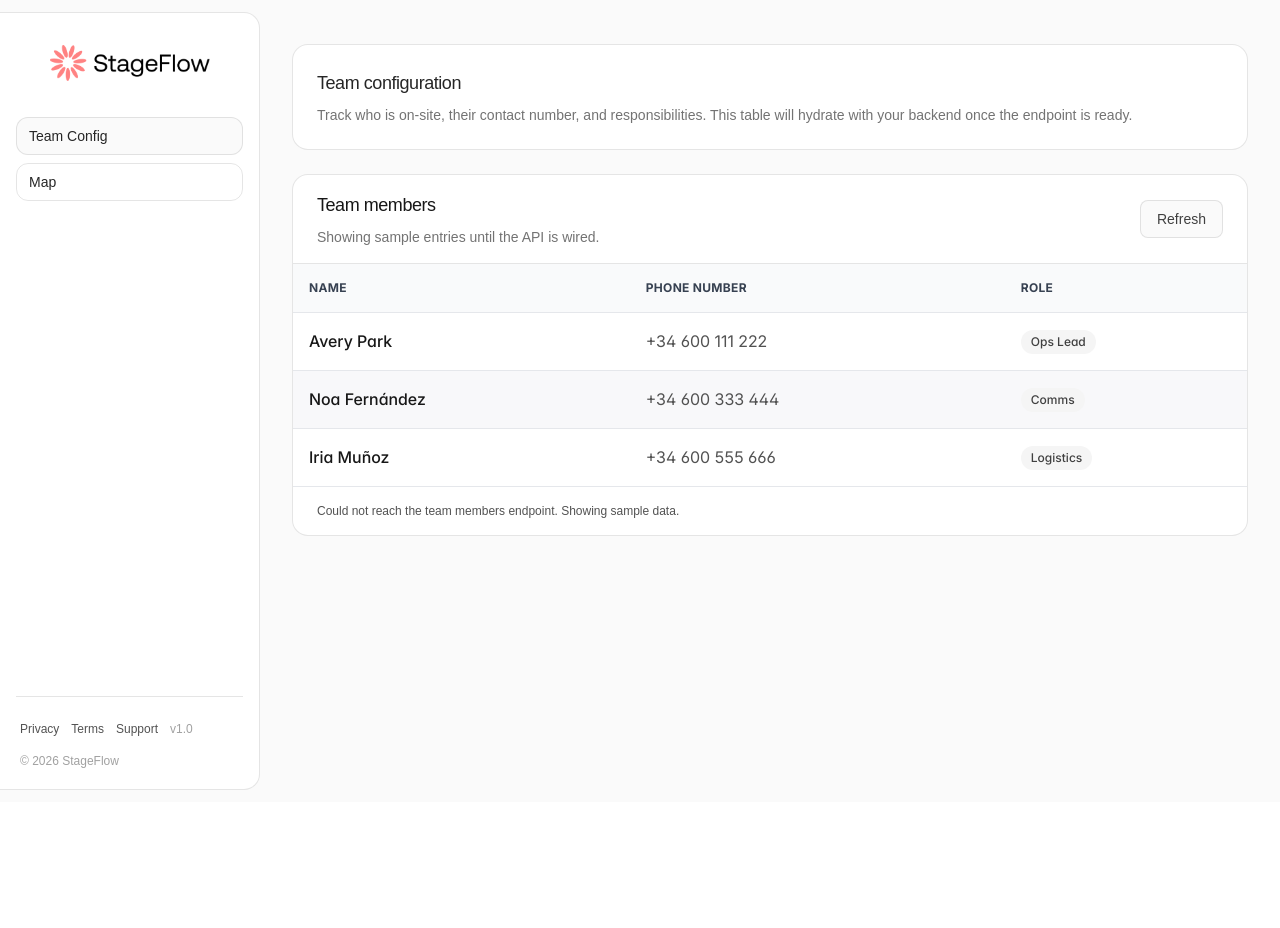
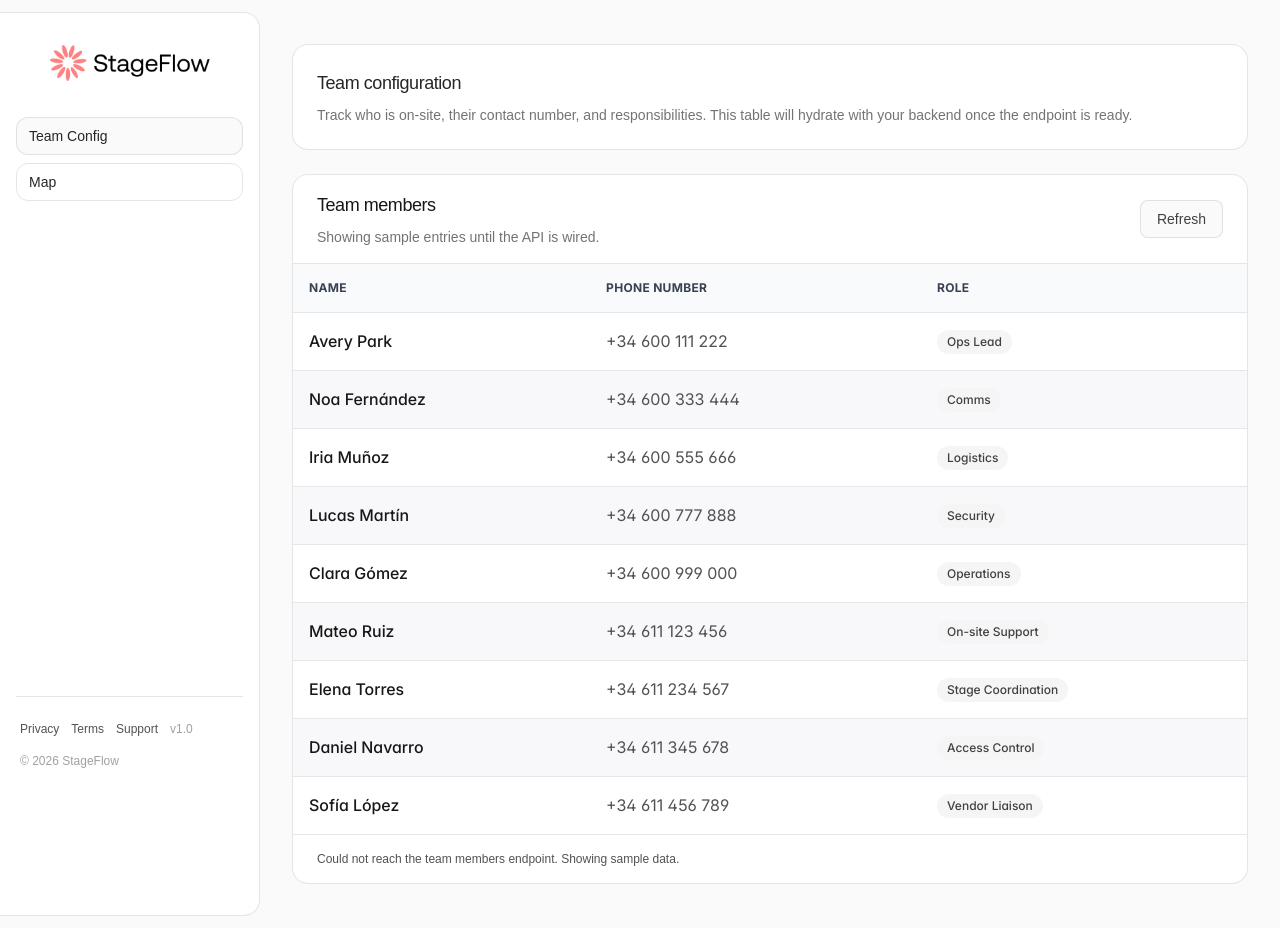
Before and after one commit to mauroserralvodev/hackathon, a Next.js app: page /dash/team-config in a window 1280 px wide. Before the commit the page ends 802 px from the top, so only its background shows below. Built offline with nearby package versions, Linux system fonts and the light colour scheme; no server answers.

Commit message:
Ajustes para la presentacion

```diff
--- a/app/api/auth/login/route.ts
+++ b/app/api/auth/login/route.ts
@@ -25,7 +25,6 @@ export async function POST(req: Request) {
       cache: "no-store",
     });
 
-    // Si NO es 200-299, devolvemos invalid credentials (o el error del backend si lo trae)
     if (!upstreamRes.ok) {
       let msg = "Invalid credentials";
       try {
@@ -34,15 +33,13 @@ export async function POST(req: Request) {
         if (j?.detail) msg = String(j.detail);
         else if (j?.error) msg = String(j.error);
       } catch {
-        // ignore
       }
 
       return NextResponse.json({ error: msg }, { status: 401 });
     }
 
-    // Si es 200, para el MVP ya está: login OK
     const redirect_to =
-      username.toLowerCase() === "admin" ? "/dash/admin" : "/dash/staff";
+      username.toLowerCase() === "admin" ? "/dash/team-config" : "/dash/team-config";
 
     return NextResponse.json({
       ok: true,
--- a/app/dash/map/page.tsx
+++ b/app/dash/map/page.tsx
@@ -2,8 +2,8 @@ import LiveMapSection from "@/components/map/LiveMapSection";
 
 export default function MapPage() {
   return (
-    <main className="min-h-screen bg-white p-6">
-      <h1 className="text-2xl font-semibold text-neutral-900 mb-4">Venue Map</h1>
+    <main className="bg-white rounded-2xl border border-black/10 p-6">
+      <p className="text-lg tracking-tight text-neutral-900 mb-4">Venue Map</p>
       <LiveMapSection />
     </main>
   );
--- a/app/dash/team-config/page.tsx
+++ b/app/dash/team-config/page.tsx
@@ -16,6 +16,12 @@ const FALLBACK_MEMBERS: TeamMember[] = [
   { id: "demo-1", name: "Avery Park", phone: "+34 600 111 222", role: "Ops Lead" },
   { id: "demo-2", name: "Noa Fernández", phone: "+34 600 333 444", role: "Comms" },
   { id: "demo-3", name: "Iria Muñoz", phone: "+34 600 555 666", role: "Logistics" },
+  { id: "demo-4", name: "Lucas Martín", phone: "+34 600 777 888", role: "Security" },
+  { id: "demo-5", name: "Clara Gómez", phone: "+34 600 999 000", role: "Operations" },
+  { id: "demo-6", name: "Mateo Ruiz", phone: "+34 611 123 456", role: "On-site Support" },
+  { id: "demo-7", name: "Elena Torres", phone: "+34 611 234 567", role: "Stage Coordination" },
+  { id: "demo-8", name: "Daniel Navarro", phone: "+34 611 345 678", role: "Access Control" },
+  { id: "demo-9", name: "Sofía López", phone: "+34 611 456 789", role: "Vendor Liaison" },
 ];
 
 function normalizeMembers(payload: unknown): TeamMember[] {
@@ -93,7 +99,7 @@ export default function TeamConfigPage() {
         if (!TEAM_MEMBERS_ENDPOINT) {
           setMembers(FALLBACK_MEMBERS);
           setUsingFallback(true);
-          setError("Set NEXT_PUBLIC_TEAM_MEMBERS_API_URL to load real data.");
+          // setError("Set NEXT_PUBLIC_TEAM_MEMBERS_API_URL to load real data.");
           return;
         }
 
--- a/components/map/LiveMapSection.tsx
+++ b/components/map/LiveMapSection.tsx
@@ -56,7 +56,7 @@ function LiveMapContent() {
         zones={mergedData.zones}
         center={mergedData.center}
         zoom={mergedData.zoom}
-        className="h-[600px] w-full rounded-xl overflow-hidden shadow"
+        className="h-150 w-full rounded-xl overflow-hidden shadow"
       />
     </div>
   );
```
